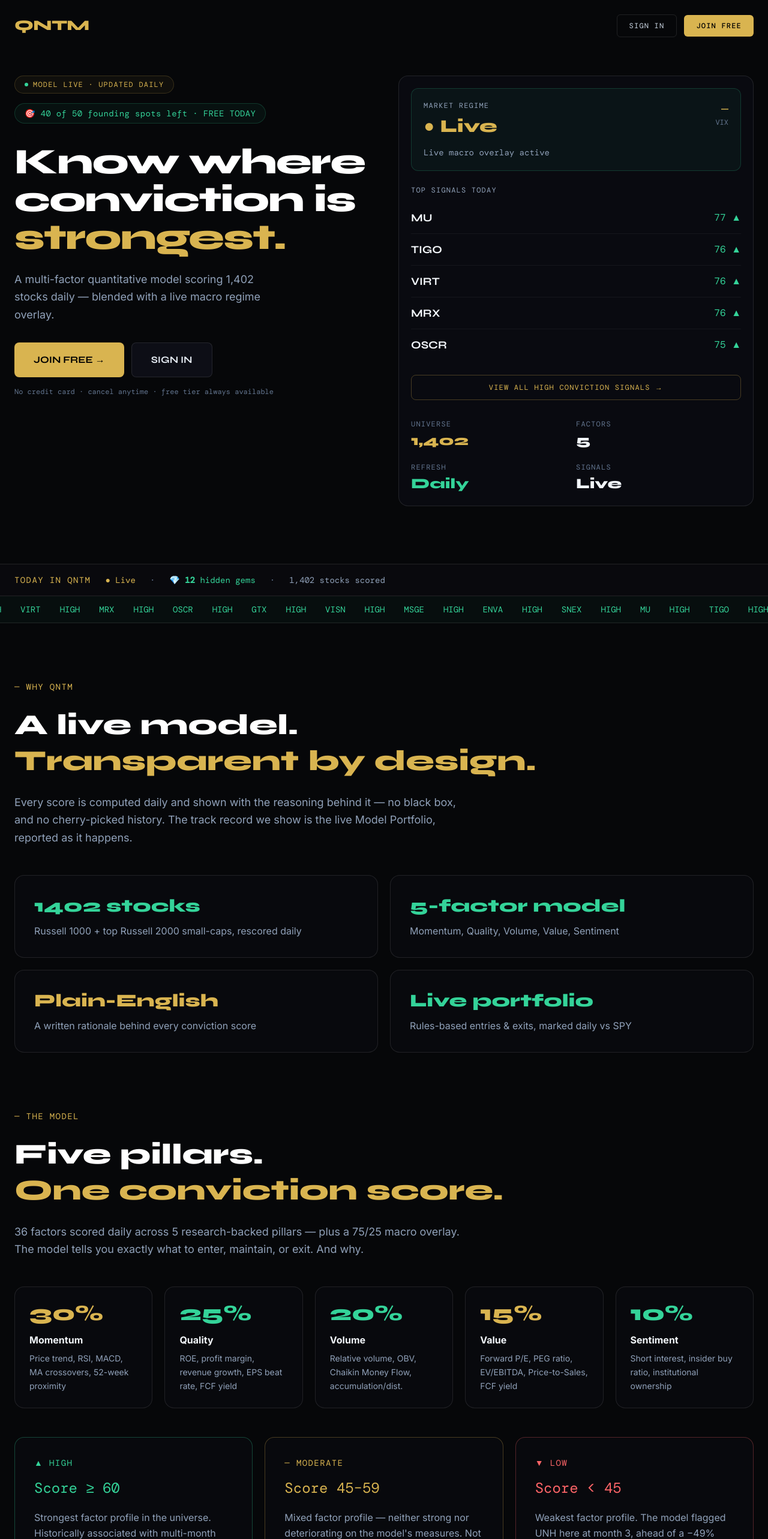
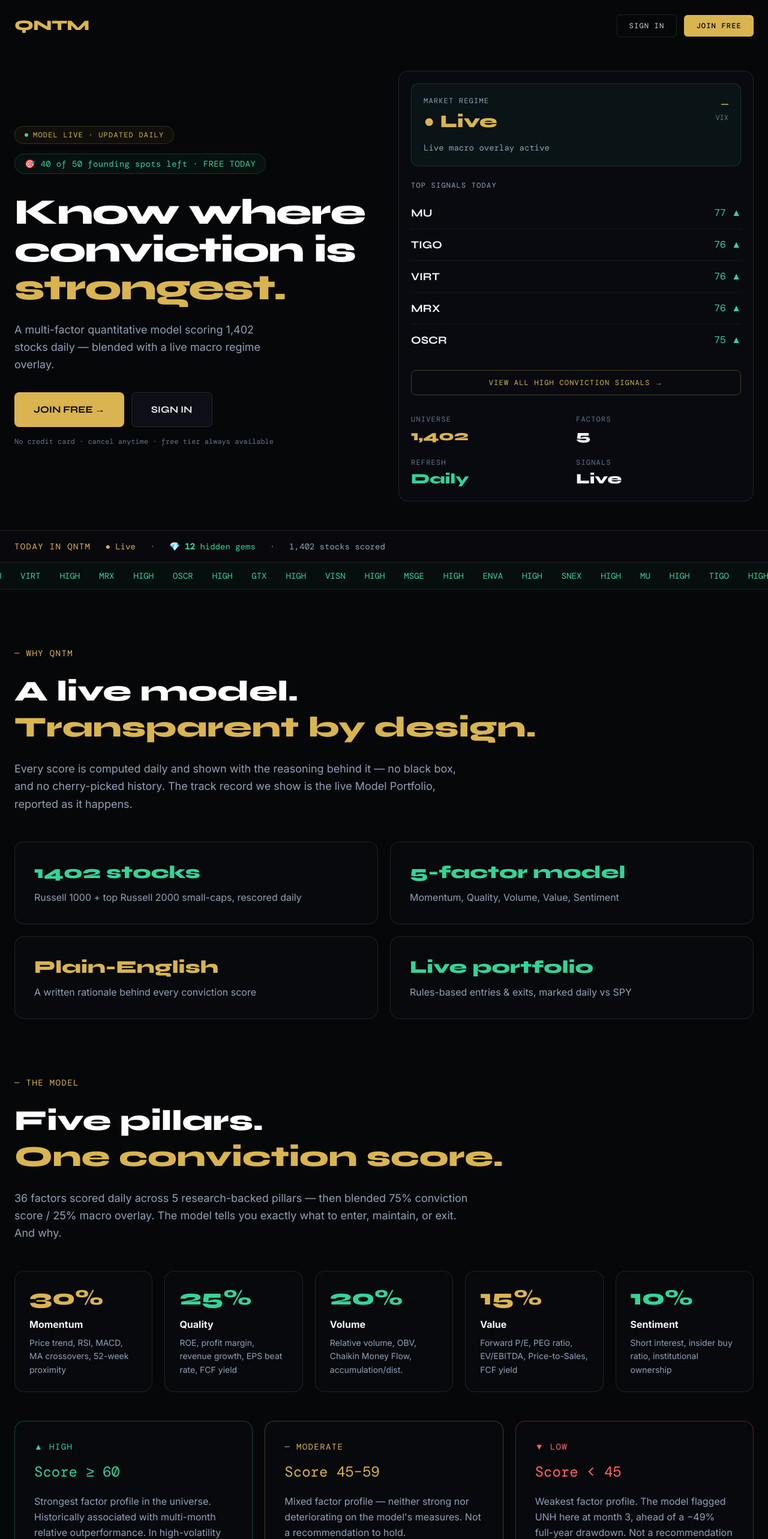
Before and after one commit to andymcalister/qntm-web, a Next.js app: page / in a window 1280 px wide. Shown: the top 2566 px of the page at 60% size. Built offline with nearby package versions, Linux system fonts and the light colour scheme; no server answers.

Commit message:
Spell out 75/25 blend: 75% conviction score / 25% macro overlay

```diff
--- a/app/page.tsx
+++ b/app/page.tsx
@@ -162,7 +162,7 @@ export default async function Home() {
       </header>
 
       {/* Hero */}
-      <section className="max-w-7xl mx-auto px-6 pt-10 pb-24 grid lg:grid-cols-2 gap-12 items-start">
+      <section className="max-w-7xl mx-auto px-6 pt-8 pb-12 grid lg:grid-cols-2 gap-12 items-center">
         {/* Left column */}
         <div>
           <div className="inline-flex items-center gap-2 rounded-full border border-gold/20 bg-gold/5 px-4 py-1.5 mb-4">
@@ -317,8 +317,8 @@ export default async function Home() {
           <span className="text-gold">One conviction score.</span>
         </h2>
         <p className="mt-6 text-lg text-slate-400 max-w-3xl leading-relaxed">
-          36 factors scored daily across 5 research-backed pillars — plus a 75/25 macro overlay. The model
-          tells you exactly what to enter, maintain, or exit. And why.
+          36 factors scored daily across 5 research-backed pillars — then blended 75% conviction score / 25%
+          macro overlay. The model tells you exactly what to enter, maintain, or exit. And why.
         </p>
 
         <div className="mt-12 grid grid-cols-2 lg:grid-cols-5 gap-5">
@@ -536,7 +536,7 @@ export default async function Home() {
           </div>
 
           <div className="mt-10 flex flex-wrap items-center justify-between gap-4 text-sm text-slate-500">
-            <span>© 2025 QNTM. All rights reserved.</span>
+            <span>© 2026 QNTM. All rights reserved.</span>
             <span className="font-mono">Not investment advice · Quantitative research tool only</span>
           </div>
         </div>
```
